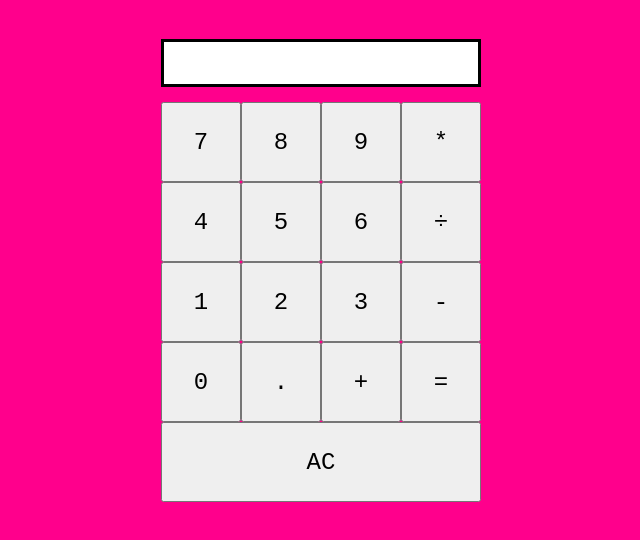
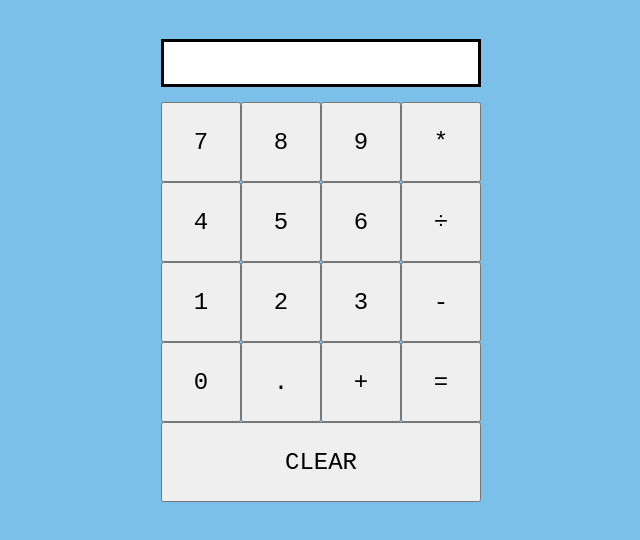
Before and after one commit to asad0306/Calculator, a plain HTML site: page index.html in a window 1280 px wide. Shown: the part 108-648 px from the top of the page, without its empty margins (319-959 px from the left). Drawn offline with Linux system fonts and the light colour scheme.

Commit message:
UXI change

```diff
--- a/index.html
+++ b/index.html
@@ -27,7 +27,7 @@
     <button class="btn">.</button>
     <button class="btn">+</button>
     <button class="btn">=</button>
-    <button class="btn AC">AC</button>
+    <button class="btn AC">CLEAR</button>
 
 </div>
 </body>
--- a/main.css
+++ b/main.css
@@ -5,7 +5,7 @@ body {
     flex-direction: column;
     align-items: center;
     justify-content: center;
-    background-color: rgb(255, 0, 140);
+    background-color: rgb(122, 192, 233);
 }
 .heading {
 margin: 50px;
--- a/main.js
+++ b/main.js
@@ -17,7 +17,7 @@ for (let i = 0; i < button.length; i++) {
         } else if (value === '+' || value === '-' || value === '*' || value === '/') {
             operator = value
             display.value = operator1 + operator + operator2
-        } else if (value === 'AC') {
+        } else if (value === 'CLEAR') {
             operator = ''
             operator1 = ''
             operator2 = ''
```
